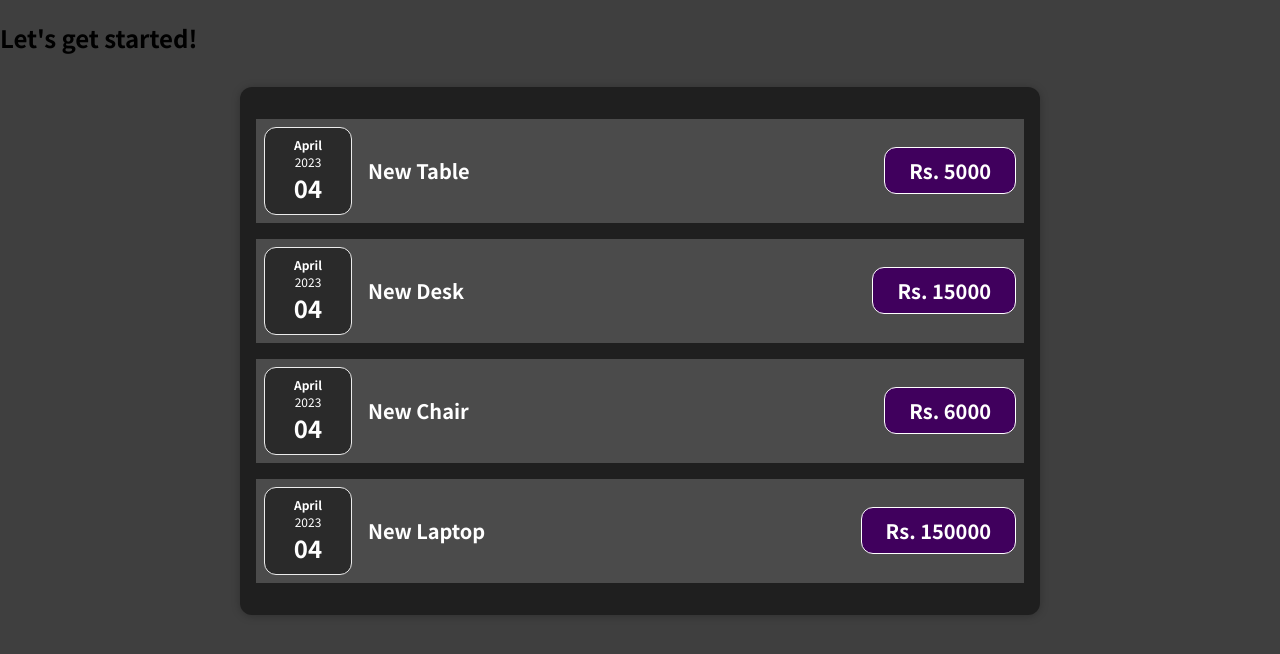
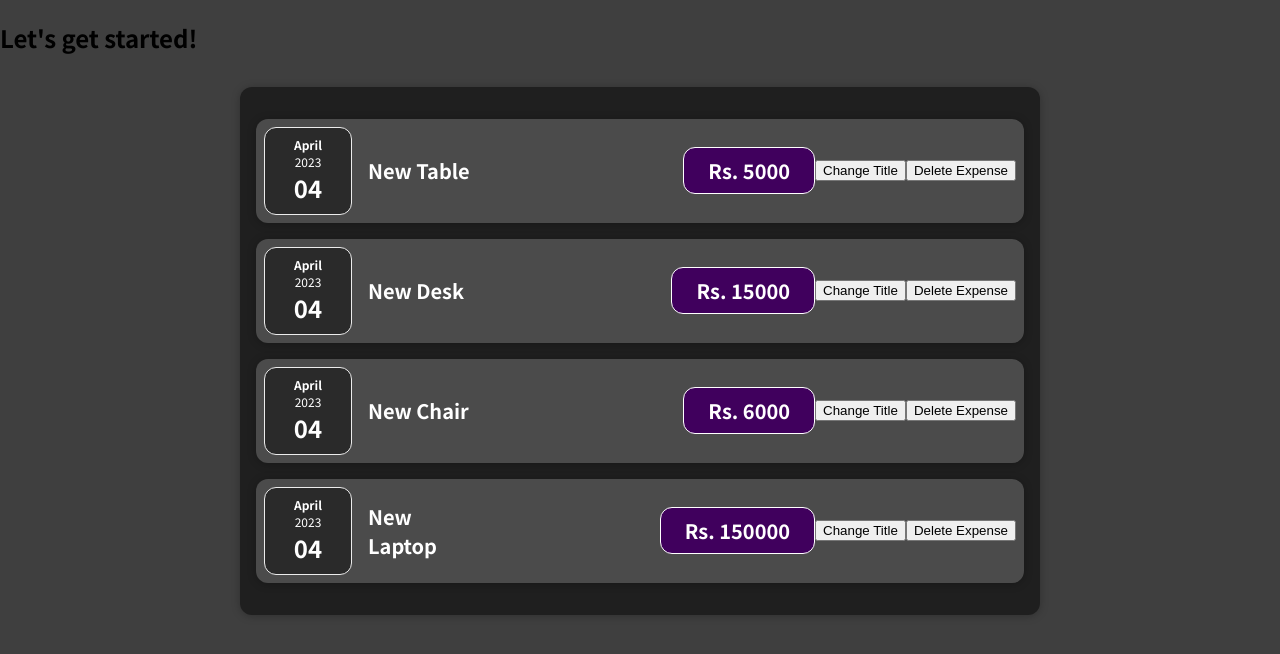
Before and after one commit to HarshaMacherla/Expense-Tracker-Using-React, a JavaScript app: page / in a window 1280 px wide. Shown: the top 654 px of the page. Built offline with nearby package versions, Linux system fonts and the light colour scheme.

Commit message:
Change Title and Delete Buttons are added

```diff
--- a/src/components/Expenses/ExpenseItem.js
+++ b/src/components/Expenses/ExpenseItem.js
@@ -1,17 +1,22 @@
 import ExpenseDate from "./ExpenseDate";
 import ExpenseDetails from "./ExpenseDetails";
 import "./ExpenseItem.css";
+import Card from "../UI/Card";
 
 const ExpenseItem = (props) => {
+  const clickHandler = () => console.log("Clicked!!!");
+  const deleteExpense = () => console.log("Delete Button Clicked!!!");
   return (
-    <div className="expense-item">
+    <Card className="expense-item">
       <ExpenseDate date={props.date} />
       <ExpenseDetails
         amount={props.amount}
         location={props.location}
         title={props.title}
       />
-    </div>
+      <button onClick={clickHandler}>Change Title</button>
+      <button onClick={deleteExpense}>Delete Expense</button>
+    </Card>
   );
 };
 
```
